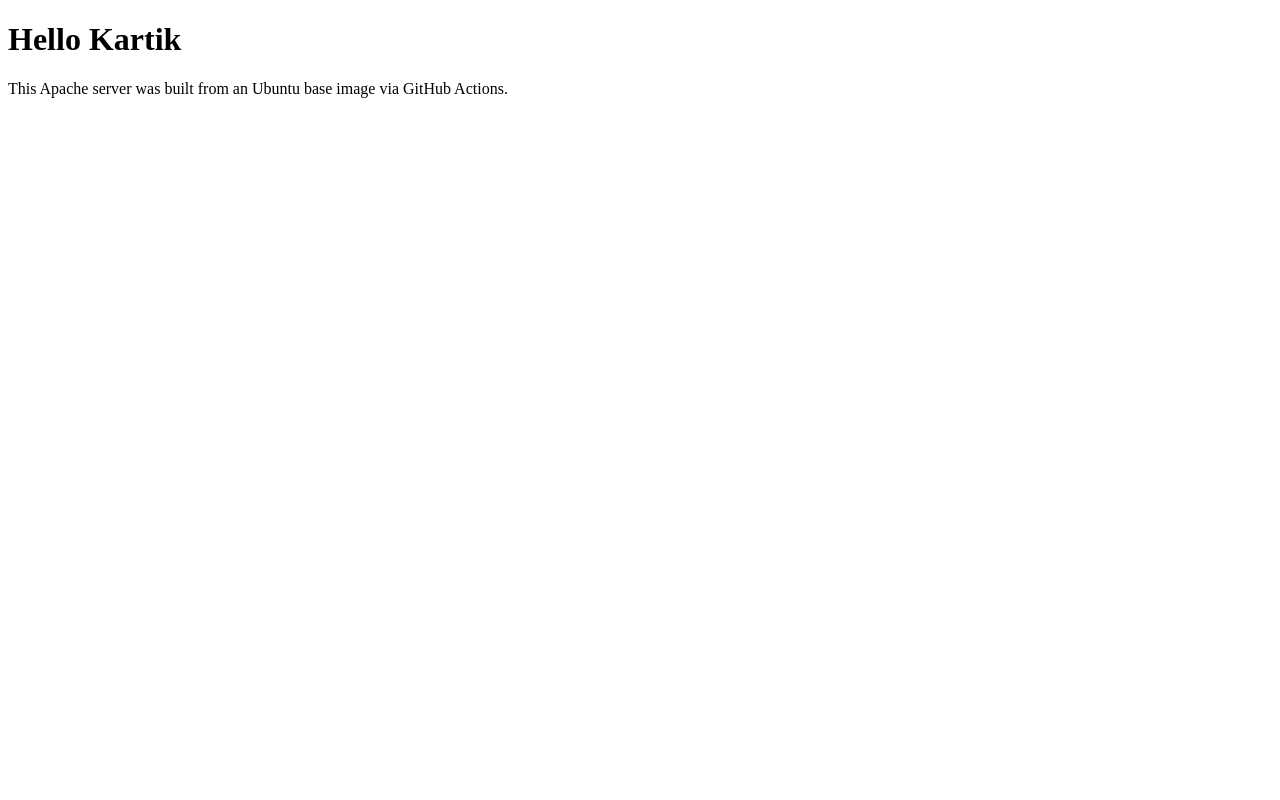
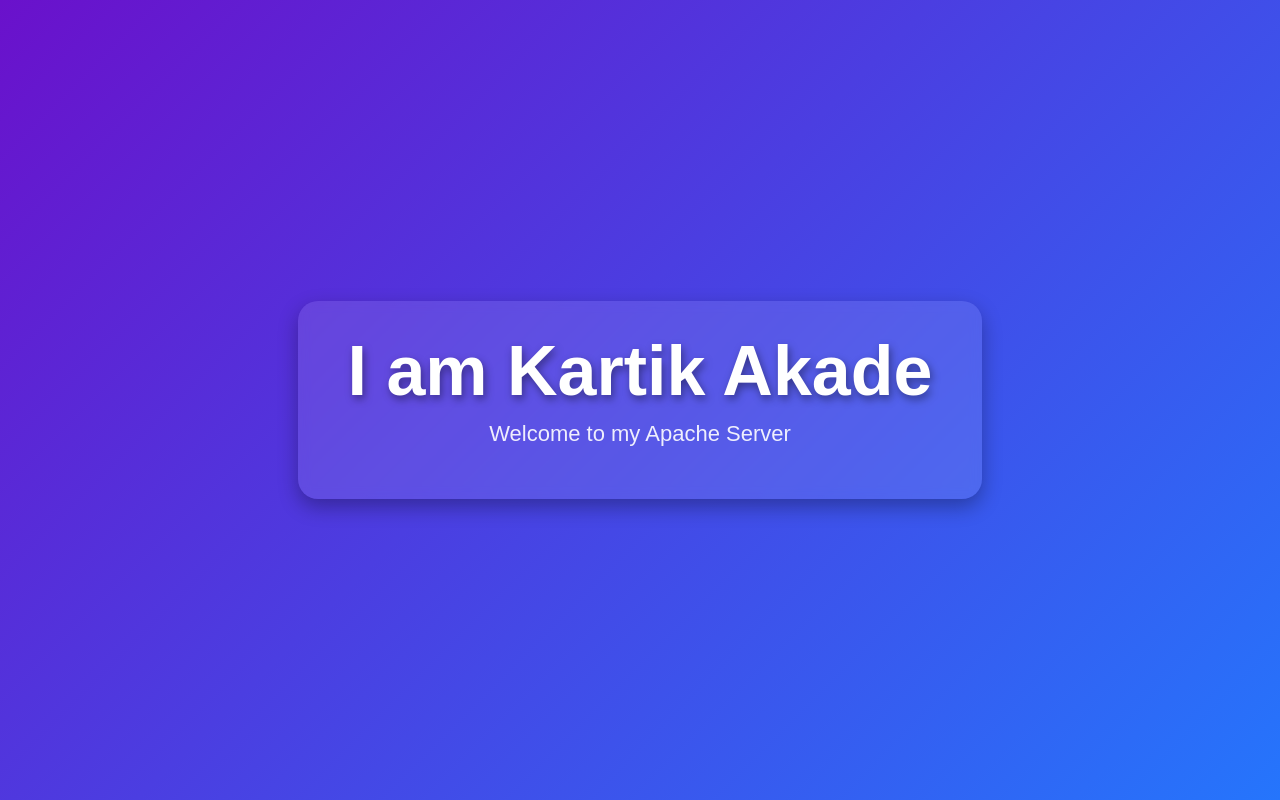
Before and after one commit to kartikakade0427/Automated-Docker-Build-Deployment-Pipeline-Using-GitHub-Actions-Ubuntu-Apache-, a plain HTML site: page index.html in a window 1280 px wide. Drawn offline with Linux system fonts and the light colour scheme.

Commit message:
Revamp index.html with new title and styles
Updated the title and added styling for better appearance.

```diff
--- a/index.html
+++ b/index.html
@@ -1,11 +1,51 @@
 
 <!DOCTYPE html>
-<html>
+<html lang="en">
 <head>
-    <title>Kartik Apache Server</title>
+    <meta charset="UTF-8">
+    <meta name="viewport" content="width=device-width, initial-scale=1.0">
+    <title>Kartik Akade</title>
+    <style>
+        body {
+            margin: 0;
+            height: 100vh;
+            display: flex;
+            flex-direction: column;
+            justify-content: center;
+            align-items: center;
+            font-family: "Poppins", sans-serif;
+            background: linear-gradient(135deg, #6a11cb, #2575fc);
+            color: white;
+        }
+
+        h1 {
+            font-size: 70px;
+            margin: 0;
+            font-weight: 800;
+            text-shadow: 2px 4px 8px rgba(0,0,0,0.4);
+        }
+
+        p {
+            font-size: 22px;
+            margin-top: 10px;
+            opacity: 0.9;
+        }
+
+        .box {
+            background: rgba(255,255,255,0.1);
+            padding: 30px 50px;
+            border-radius: 20px;
+            backdrop-filter: blur(6px);
+            box-shadow: 0 8px 20px rgba(0,0,0,0.3);
+            text-align: center;
+        }
+    </style>
 </head>
+
 <body>
-    <h1>Hello Kartik</h1>
-    <p>This Apache server was built from an Ubuntu base image via GitHub Actions.</p>
+    <div class="box">
+        <h1>I am Kartik Akade</h1>
+        <p>Welcome to my Apache Server</p>
+    </div>
 </body>
 </html>
```
